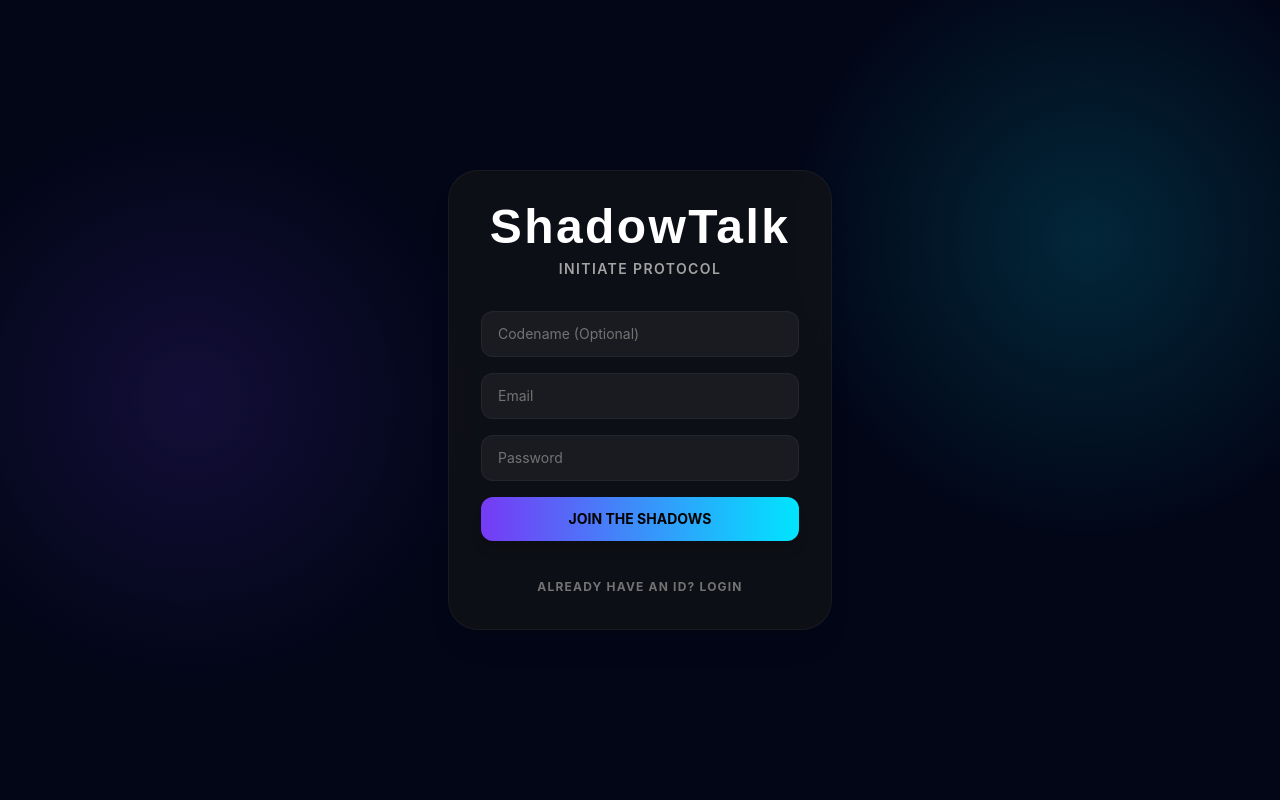
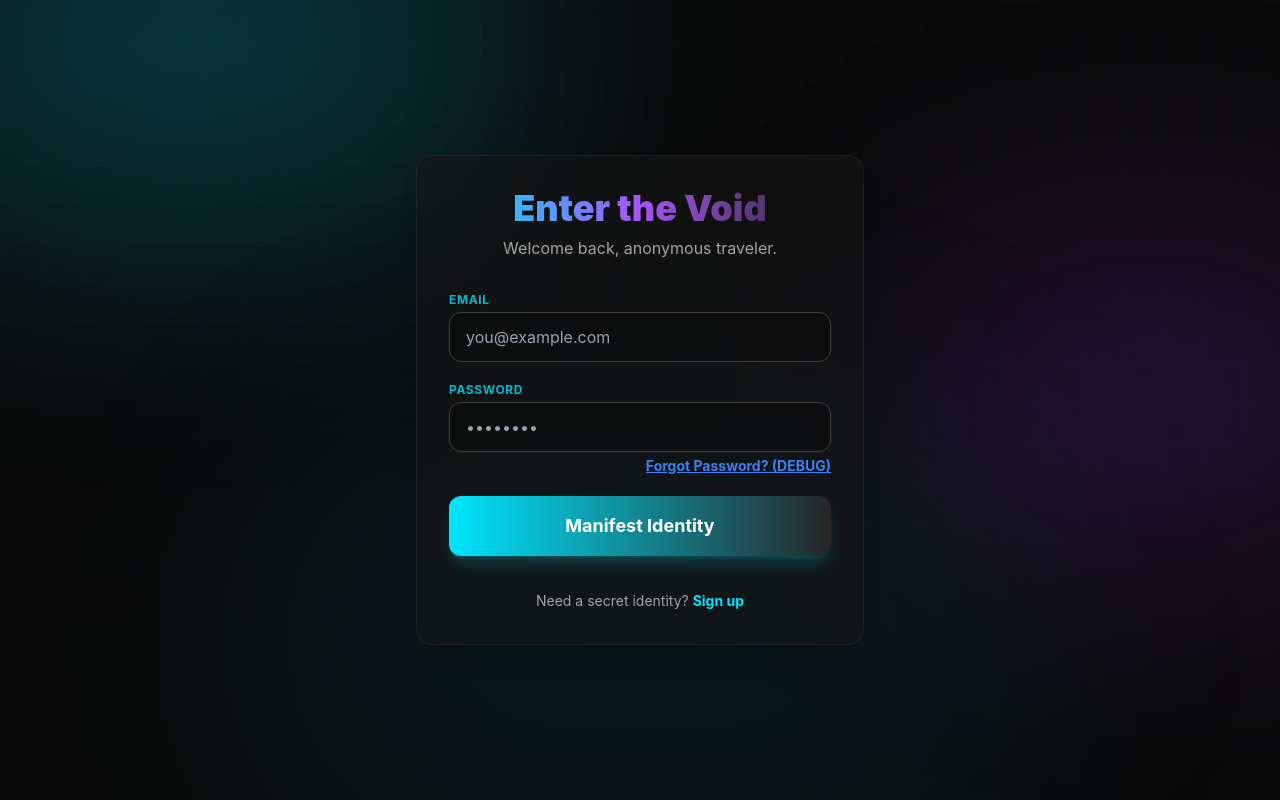
Before and after one commit to VishwanathPented/ShadowTalk, a React (Vite) app in the folder frontend/: page / in a window 1280 px wide. Built offline with nearby package versions, Linux system fonts and the light colour scheme; no server answers.

Commit message:
fix: unify root and login routes to use Login component

```diff
--- a/frontend/src/App.jsx
+++ b/frontend/src/App.jsx
@@ -27,7 +27,7 @@ function App() {
             <BrowserRouter>
                 <AuthProvider>
                     <Routes>
-                        <Route path="/" element={<LandingPage />} />
+                        <Route path="/" element={<Login />} />
                         <Route path="/login" element={<Login />} />
 
                         <Route path="/" element={
--- a/frontend/src/pages/Login.jsx
+++ b/frontend/src/pages/Login.jsx
@@ -180,8 +180,8 @@ const Login = () => {
                                         />
                                         {isLogin && (
                                             <div className="flex justify-end mt-1">
-                                                <button type="button" onClick={() => { setIsForgotPassword(true); setIsLogin(false); }} className="text-xs text-brand-primary hover:text-brand-accent transition-colors">
-                                                    Forgot Password?
+                                                <button type="button" onClick={() => { setIsForgotPassword(true); setIsLogin(false); }} className="text-blue-500 font-bold underline text-sm hover:text-blue-400 transition-colors">
+                                                    Forgot Password? (DEBUG)
                                                 </button>
                                             </div>
                                         )}
```
